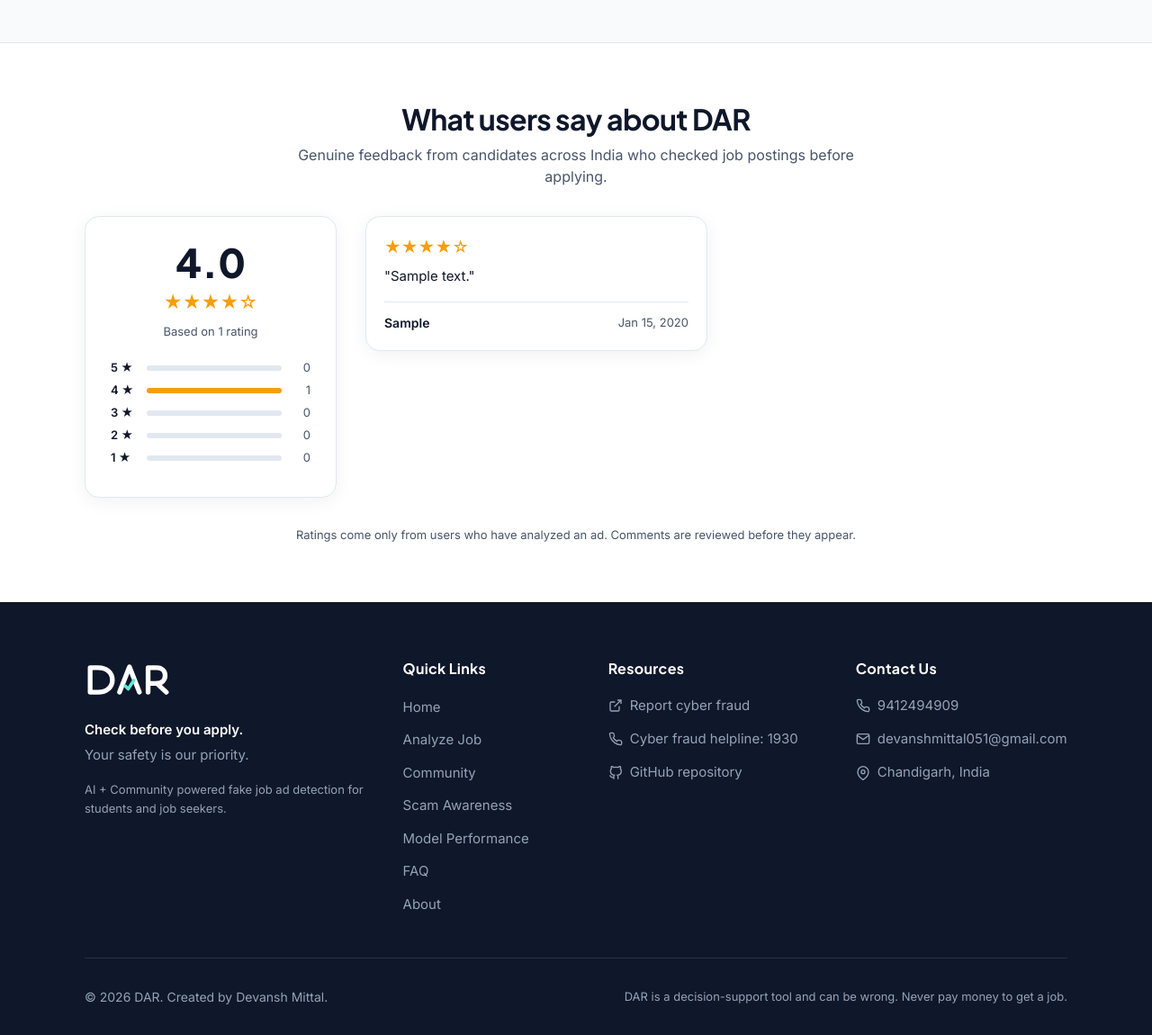
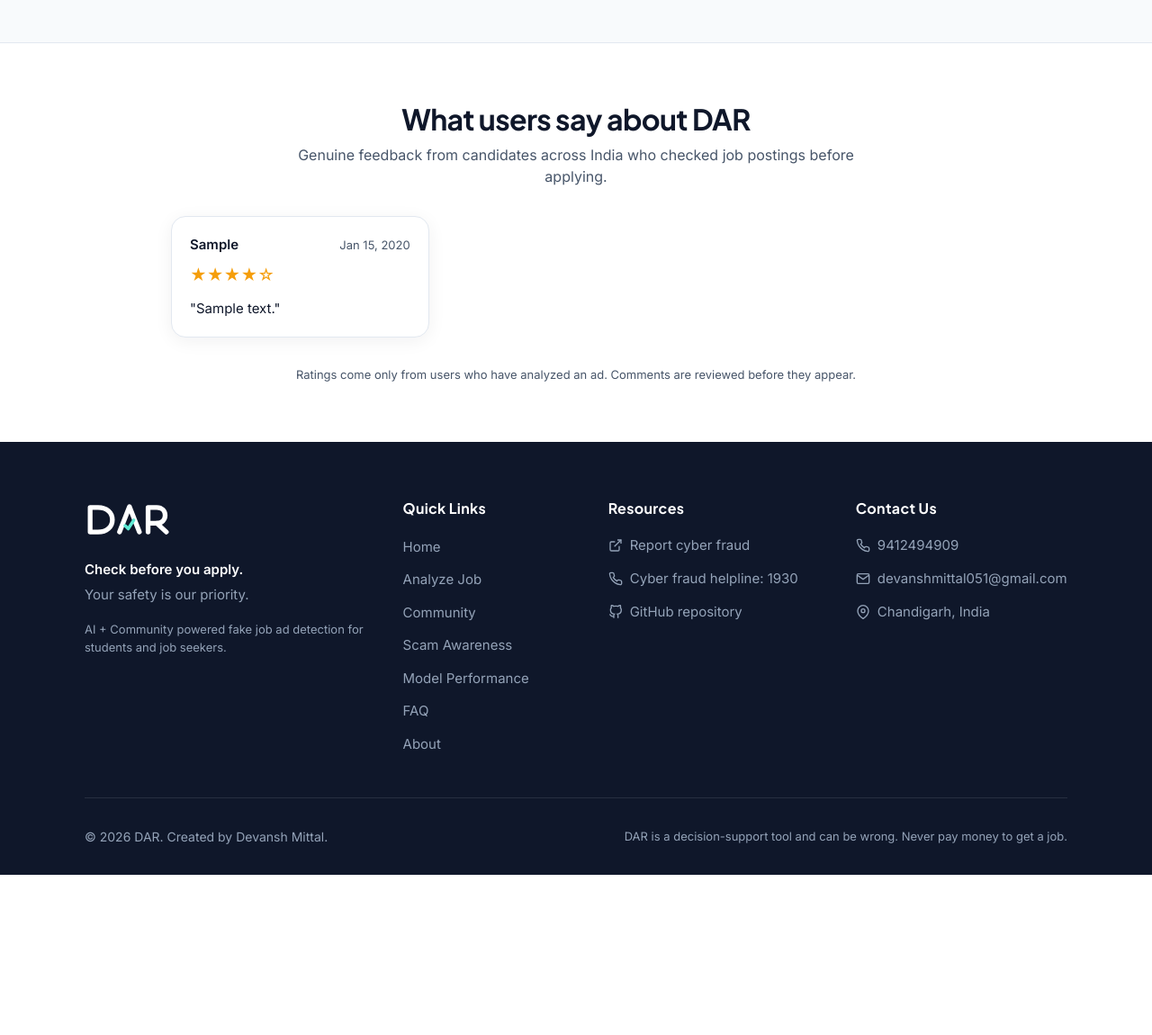
Before and after one commit to devanshmittal30/dar-fake-job-detector, a Flask app: page / in a window 1280 px wide. Shown: the part 2098-3248 px from the top of the page at 90% size. After the commit the page ends 3070 px from the top, so only its background shows below. Run offline with Flask 3, Linux system fonts and the light colour scheme; tables that the repository leaves empty hold one stand-in row (values such as "Sample post"); parts of the project's set-up code (start-up, migrations or seed data) failed here and were passed over.

Commit message:
feat(ui): update home reviews layout and accelerate OCR image extraction

```diff
--- a/app/ocr.py
+++ b/app/ocr.py
@@ -21,8 +21,8 @@ import pytesseract
 # Constants
 MAX_IMAGE_BYTES = 5 * 1024 * 1024  # 5 MB
 ALLOWED_FORMATS = {"JPEG", "PNG"}
-TARGET_WIDTH = 1500
-MAX_DIMENSION = 4000
+TARGET_WIDTH = 1000
+MAX_DIMENSION = 1600
 
 
 class OCRError(Exception):
@@ -99,22 +99,21 @@ def extract_text_from_image(image_bytes: bytes) -> str:
     except Exception:
         pass  # If autocontrast fails on an unusual palette, continue with greyscale
 
-    # 4. Resize: enlarge small images to target width ~1500 px, never above 4000 px
+    # 4. Fast Resize: downscale large images (cap at 1600 px) and scale up tiny images (< 600 px)
     w, h = img.size
-    if w < TARGET_WIDTH and w > 0:
+    if w > MAX_DIMENSION or h > MAX_DIMENSION:
+        scale = min(MAX_DIMENSION / float(w), MAX_DIMENSION / float(h))
+        new_w = int(w * scale)
+        new_h = int(h * scale)
+        img = img.resize((new_w, new_h), Image.Resampling.BILINEAR)
+    elif w < 600 and w > 0:
         scale = TARGET_WIDTH / float(w)
         new_w = TARGET_WIDTH
         new_h = int(h * scale)
         if new_h > MAX_DIMENSION:
             new_h = MAX_DIMENSION
             new_w = int(w * (MAX_DIMENSION / float(h)))
-        img = img.resize((new_w, new_h), Image.Resampling.LANCZOS)
-    elif w > MAX_DIMENSION or h > MAX_DIMENSION:
-        # Scale down if exceeds max dimension
-        scale = min(MAX_DIMENSION / float(w), MAX_DIMENSION / float(h))
-        new_w = int(w * scale)
-        new_h = int(h * scale)
-        img = img.resize((new_w, new_h), Image.Resampling.LANCZOS)
+        img = img.resize((new_w, new_h), Image.Resampling.BILINEAR)
 
     # 5. Configure Tesseract path
     pytesseract.pytesseract.tesseract_cmd = get_tesseract_cmd()
--- a/app/static/js/home.js
+++ b/app/static/js/home.js
@@ -118,60 +118,34 @@ document.addEventListener('DOMContentLoaded', () => {
       // 2. Fill Ratings Section
       if (ratingsLoading) ratingsLoading.style.display = 'none';
 
-      const ratingCount = data.rating_count || 0;
-      const avg = data.avg_rating;
+      const reviews = data.reviews || [];
 
-      if (ratingCount === 0 || avg === null || avg === undefined) {
+      if (reviews.length === 0) {
         if (ratingsEmptyState) ratingsEmptyState.style.display = 'block';
         if (ratingsContent) ratingsContent.style.display = 'none';
       } else {
-        if (ratingsContent) ratingsContent.style.display = 'grid';
+        if (ratingsContent) ratingsContent.style.display = 'block';
         if (ratingsEmptyState) ratingsEmptyState.style.display = 'none';
 
-        if (summaryAvg) summaryAvg.textContent = avg.toFixed(1);
-        if (summaryStars) summaryStars.textContent = renderStars(avg);
-        if (summaryCount) {
-          summaryCount.textContent = `Based on ${ratingCount.toLocaleString()} rating${ratingCount === 1 ? '' : 's'}`;
-        }
-
-        // Star distribution bars
-        const dist = data.distribution || {};
-        for (let s = 1; s <= 5; s++) {
-          const count = dist[String(s)] || 0;
-          const barEl = document.getElementById(`dist-bar-${s}`);
-          const countEl = document.getElementById(`dist-count-${s}`);
-          const pct = ratingCount > 0 ? (count / ratingCount) * 100 : 0;
-
-          if (barEl) barEl.style.width = `${pct}%`;
-          if (countEl) countEl.textContent = count.toLocaleString();
-        }
-
-        // Reviews Grid (up to 6 approved 4-5 star reviews)
-        const reviews = data.reviews || [];
         if (reviewsGrid) {
           reviewsGrid.innerHTML = '';
-          if (reviews.length === 0) {
-            if (noReviewsNote) noReviewsNote.style.display = 'block';
-          } else {
-            if (noReviewsNote) noReviewsNote.style.display = 'none';
           reviews.forEach(rev => {
             const card = document.createElement('div');
             card.className = 'review-card';
             card.innerHTML = `
-                <div style="color: #F59E0B; font-size: 1.125rem; margin-bottom: 0.5rem;" aria-label="${rev.stars} stars">
+              <div style="display: flex; justify-content: space-between; align-items: center; margin-bottom: 0.5rem;">
+                <strong style="font-size: 0.9375rem; color: var(--text);">${escapeHtml(rev.first_name)}</strong>
+                <span class="caption text-muted" style="font-size: 0.8125rem;">${escapeHtml(rev.date)}</span>
+              </div>
+              <div style="color: #F59E0B; font-size: 1.125rem; margin-bottom: 0.75rem;" aria-label="${rev.stars} stars">
                 ${'★'.repeat(rev.stars)}${'☆'.repeat(5 - rev.stars)}
               </div>
-                <p style="font-size: 0.9375rem; line-height: 1.5; color: var(--text); margin-bottom: 1rem; flex-grow: 1;">
+              <p style="font-size: 0.9375rem; line-height: 1.55; color: var(--text); margin-bottom: 0; flex-grow: 1;">
                 "${escapeHtml(rev.comment)}"
               </p>
-                <div style="display: flex; justify-content: space-between; align-items: center; border-top: 1px solid var(--border); padding-top: 0.75rem; margin-top: auto;">
-                  <strong style="font-size: 0.875rem;">${escapeHtml(rev.first_name)}</strong>
-                  <span class="caption text-muted">${escapeHtml(rev.date)}</span>
-                </div>
             `;
             reviewsGrid.appendChild(card);
           });
-          }
         }
       }
     } catch (err) {
--- a/app/templates/home.html
+++ b/app/templates/home.html
@@ -316,40 +316,12 @@
       </div>
 
       <!-- State: Has Ratings -->
-      <div id="ratings-content" class="ratings-section-grid" style="display: none;">
-        <!-- Left: RatingSummary -->
-        <div class="rating-summary-card">
-          <div id="summary-avg" style="font-family: var(--font-heading); font-size: 2.75rem; font-weight: 800; color: var(--text); line-height: 1;">
-            0.0
-          </div>
-          <div style="color: #F59E0B; font-size: 1.25rem; margin: 0.5rem 0;" id="summary-stars">
-            ★★★★★
-          </div>
-          <div class="caption text-muted" id="summary-count" style="margin-bottom: 1.25rem;">
-            Based on 0 ratings
-          </div>
-
-          <!-- Star Distribution Bars (1 to 5) -->
-          <div id="summary-distribution" style="text-align: left;">
-            {% for s in range(5, 0, -1) %}
-              <div class="dist-row">
-                <span style="width: 32px; font-weight: 600;">{{ s }} ★</span>
-                <div class="dist-bar-wrapper">
-                  <div class="dist-bar-fill" id="dist-bar-{{ s }}" style="width: 0%;"></div>
-                </div>
-                <span id="dist-count-{{ s }}" class="text-muted" style="width: 24px; text-align: right;">0</span>
-              </div>
-            {% endfor %}
-          </div>
-        </div>
-
-        <!-- Right: ReviewCards Grid -->
-        <div>
-          <div id="reviews-grid" class="reviews-grid"></div>
-          <p id="no-reviews-note" class="text-muted" style="display: none; padding: 1.5rem; background: var(--bg); border-radius: var(--radius-card); text-align: center;">
-            No written reviews yet. Ratings are submitted after analyzing job ads.
-          </p>
-        </div>
+      <div id="ratings-content" style="display: none; max-width: 900px; margin: 0 auto;">
+        <!-- ReviewCards Grid -->
+        <div id="reviews-grid" class="reviews-grid"></div>
+        <p id="no-reviews-note" class="text-muted" style="display: none; padding: 1.5rem; background: var(--bg); border-radius: var(--radius-card); text-align: center;">
+          No written reviews yet. Ratings are submitted after analyzing job ads.
+        </p>
       </div>
 
       <!-- State: Empty State (no ratings yet) -->
```
Also changed, not shown: app/static/js/analyze.js (+43 -1 lines). Lines whose indentation alone changed are shown as unchanged.
